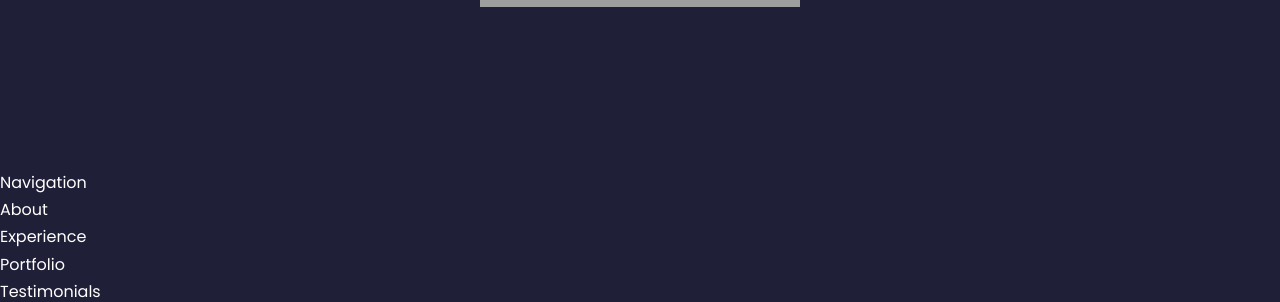
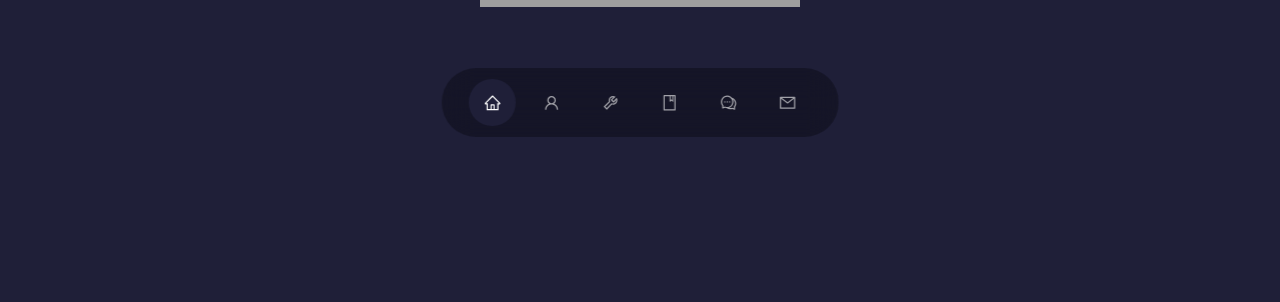
Before and after one commit to craigea92/react-portfolio, a React (Create React App) app: page / in a window 1280 px wide. Shown: the part 631-933 px from the top of the page. Built offline with nearby package versions, Linux system fonts and the light colour scheme; grey boxes are pictures that could not be loaded.

Commit message:
Added the navigation bar and styled it, updated each section with an id

```diff
--- a/src/components/about/About.jsx
+++ b/src/components/about/About.jsx
@@ -2,7 +2,7 @@
 import "./about.css";
 
 const About = () => {
-  return <div>About</div>;
+  return <section id="about">About</section>;
 };
 
 export default About;
--- a/src/components/contact/Contact.jsx
+++ b/src/components/contact/Contact.jsx
@@ -2,7 +2,7 @@
 import "./contact.css";
 
 const Contact = () => {
-  return <div>Contact</div>;
+  return <section id="contact">Contact</section>;
 };
 
 export default Contact;
--- a/src/components/experience/Experience.jsx
+++ b/src/components/experience/Experience.jsx
@@ -2,7 +2,7 @@
 import "./experience.css";
 
 const Experience = () => {
-  return <div>Experience</div>;
+  return <section id="experience">Experience</section>;
 };
 
 export default Experience;
--- a/src/components/navigation/Navigation.jsx
+++ b/src/components/navigation/Navigation.jsx
@@ -1,7 +1,63 @@
-import React from "react";
+/* eslint-disable jsx-a11y/anchor-is-valid */
+import React, { useState } from "react";
+import "./navigation.css";
+import {
+  AiOutlineHome,
+  AiOutlineUser,
+  AiOutlineTool,
+  AiOutlineBook,
+  AiOutlineComment,
+  AiOutlineMail,
+} from "react-icons/ai";
 
 const Navigation = () => {
-  return <div>Navigation</div>;
+  const [activeNav, setActiveNav] = useState("#");
+  return (
+    <nav>
+      <a
+        href="#"
+        onClick={() => setActiveNav("#")}
+        className={activeNav === "#" ? "active" : ""}
+      >
+        <AiOutlineHome />
+      </a>
+      <a
+        href="#about"
+        onClick={() => setActiveNav("#about")}
+        className={activeNav === "#about" ? "active" : ""}
+      >
+        <AiOutlineUser />
+      </a>
+      <a
+        href="#experience"
+        onClick={() => setActiveNav("#experience")}
+        className={activeNav === "#experience" ? "active" : ""}
+      >
+        <AiOutlineTool />
+      </a>
+      <a
+        href="#portfolio"
+        onClick={() => setActiveNav("#portfolio")}
+        className={activeNav === "#portfolio" ? "active" : ""}
+      >
+        <AiOutlineBook />
+      </a>
+      <a
+        href="#testimonials"
+        onClick={() => setActiveNav("#testimonials")}
+        className={activeNav === "#testimonials" ? "active" : ""}
+      >
+        <AiOutlineComment />
+      </a>
+      <a
+        href="#contact"
+        onClick={() => setActiveNav("#contact")}
+        className={activeNav === "#contact" ? "active" : ""}
+      >
+        <AiOutlineMail />
+      </a>
+    </nav>
+  );
 };
 
 export default Navigation;
--- a/src/components/navigation/navigation.css
+++ b/src/components/navigation/navigation.css
@@ -0,0 +1,33 @@
+nav {
+  background: rgba(0, 0, 0, 0.3);
+  width: max-content;
+  display: block;
+  padding: 0.7rem 1.7rem;
+  z-index: 2;
+  position: fixed;
+  left: 50%;
+  transform: translateX(-50%);
+  bottom: 2rem;
+  display: flex;
+  gap: 0.8rem;
+  border-radius: 3rem;
+  backdrop-filter: blur(15px);
+}
+
+nav a {
+  background: transparent;
+  padding: 0.9rem;
+  border-radius: 50%;
+  display: flex;
+  color: var(--color-light);
+  font-size: 1.1rem;
+}
+
+nav a:hover {
+  background: rgba(0, 0, 0, 0.3);
+}
+
+nav a.active {
+  background: var(--color-bg);
+  color: var(--color-white);
+}
--- a/src/components/portfolio/Portfolio.jsx
+++ b/src/components/portfolio/Portfolio.jsx
@@ -1,7 +1,7 @@
 import React from "react";
 
 const Portfolio = () => {
-  return <div>Portfolio</div>;
+  return <section id="portfolio">Portfolio</section>;
 };
 
 export default Portfolio;
--- a/src/components/testimonials/Testimonials.jsx
+++ b/src/components/testimonials/Testimonials.jsx
@@ -2,7 +2,7 @@
 import "./testimonials.css";
 
 const Testimonials = () => {
-  return <div>Testimonials</div>;
+  return <section id="testimonials">Testimonials</section>;
 };
 
 export default Testimonials;
```
